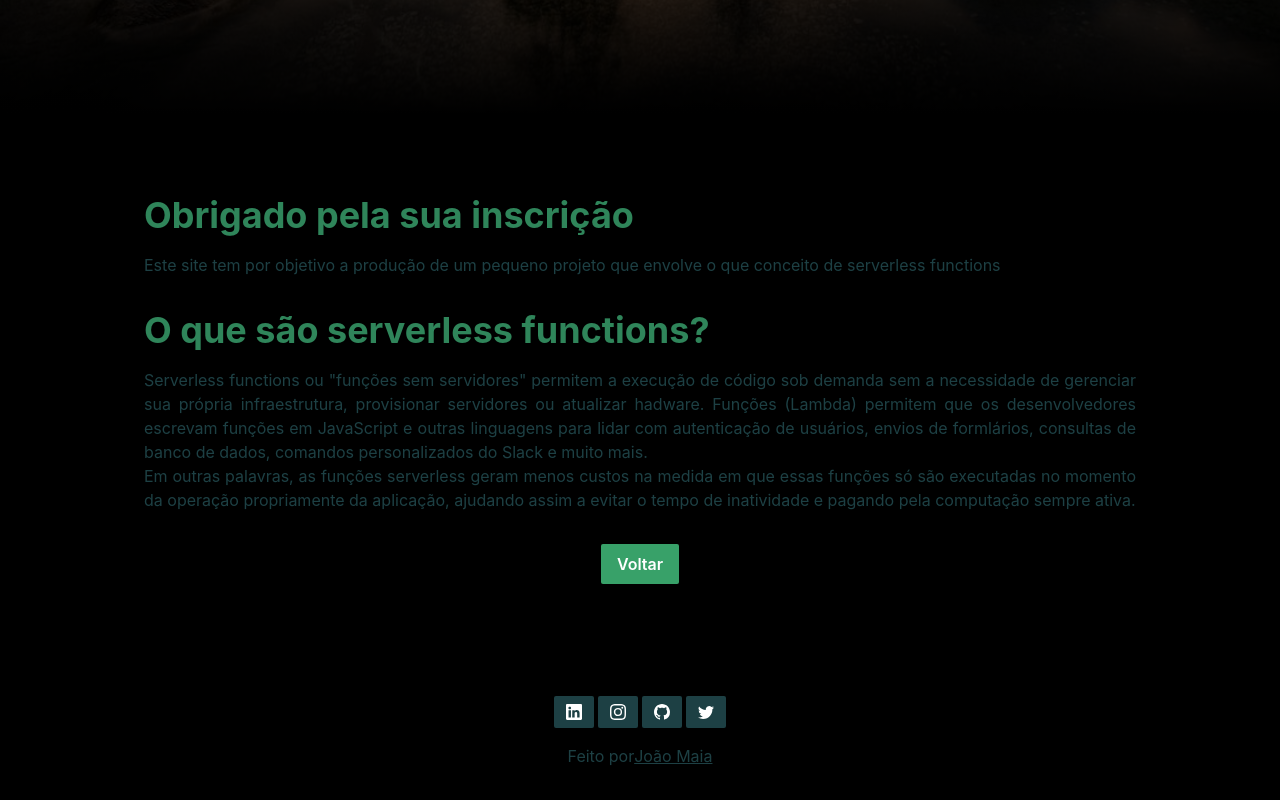
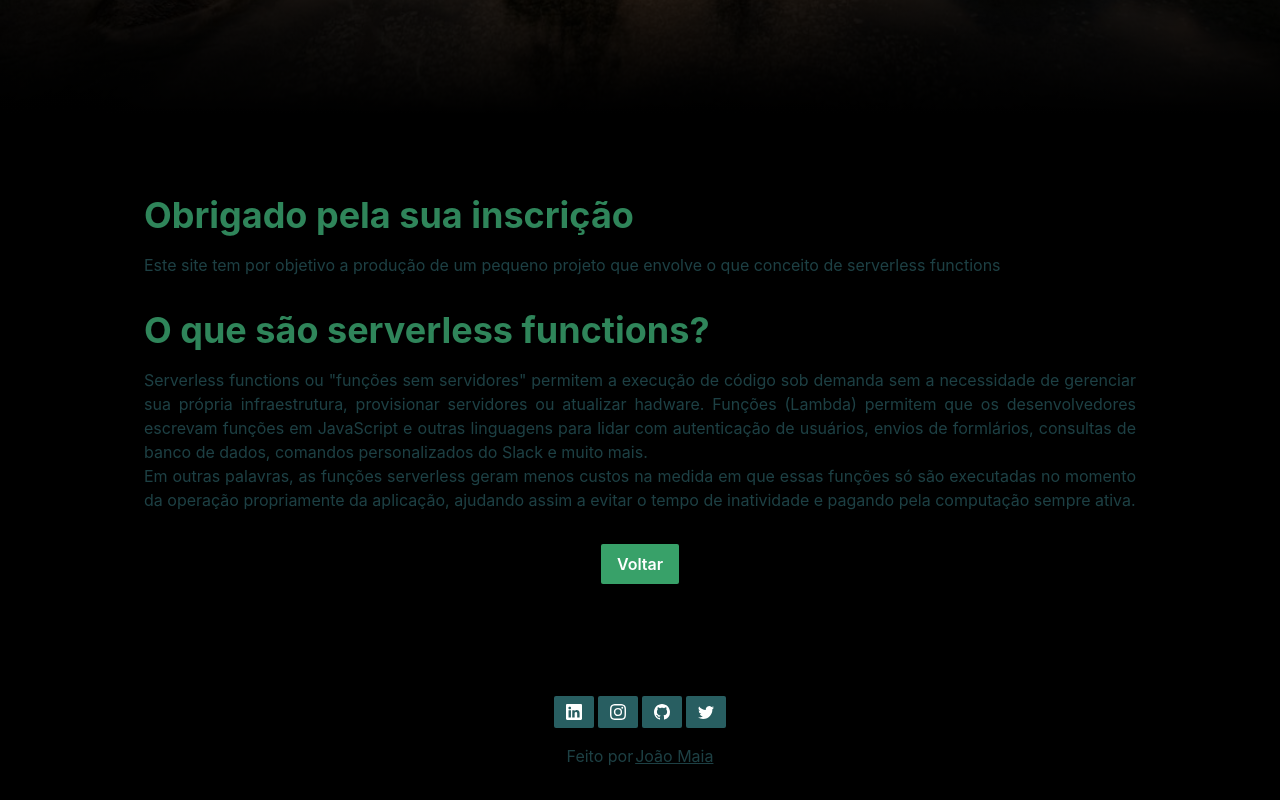
Before and after one commit to JoaoMaiaa/serverless, a Next.js app: page /thanks in a window 1280 px wide. Shown: the part 686-1486 px from the top of the page. Built offline with nearby package versions, Linux system fonts and the light colour scheme.

Commit message:
projeto finalizado

```diff
--- a/src/components/Footer/index.tsx
+++ b/src/components/Footer/index.tsx
@@ -10,8 +10,8 @@ const Footer = () => {
             <ListItem>
               <Link href="#">
                 <Button
-                  bg="teal.900"
-                  _hover={{ bg: 'gray.800' }}
+                  bg="teal.700"
+                  _hover={{ bg: 'teal.900' }}
                   size="sm"
                   borderRadius="sm"
                   color="white"
@@ -33,8 +33,8 @@ const Footer = () => {
               <Link href="https://instagram.com/eumaiajoao" isExternal>
                 <Button
                   color="white"
-                  bg="teal.900"
-                  _hover={{ bg: 'gray.800' }}
+                  bg="teal.700"
+                  _hover={{ bg: 'teal.900' }}
                   size="sm"
                   borderRadius="sm"
                 >
@@ -55,8 +55,8 @@ const Footer = () => {
               <Link href="https://github.com/JoaoMaiaa" isExternal>
                 <Button
                   color="white"
-                  bg="teal.900"
-                  _hover={{ bg: 'gray.800' }}
+                  bg="teal.700"
+                  _hover={{ bg: 'teal.900' }}
                   size="sm"
                   borderRadius="sm"
                 >
@@ -77,8 +77,8 @@ const Footer = () => {
               <Link href="#">
                 <Button
                   color="white"
-                  bg="teal.900"
-                  _hover={{ bg: 'gray.800' }}
+                  bg="teal.700"
+                  _hover={{ bg: 'teal.900' }}
                   size="sm"
                   borderRadius="sm"
                 >
@@ -99,7 +99,7 @@ const Footer = () => {
         </List>
         <Box color="teal.900" display="flex" justifyContent="center" mt="1rem">
           Feito por{' '}
-          <Box cursor="pointer" textDecoration="underline">
+          <Box ml="2px" cursor="pointer" textDecoration="underline">
             João Maia
           </Box>
         </Box>
```
